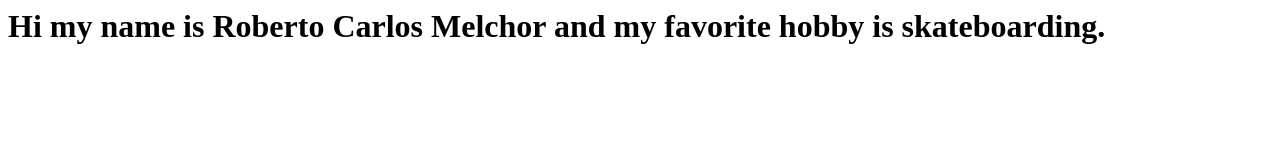
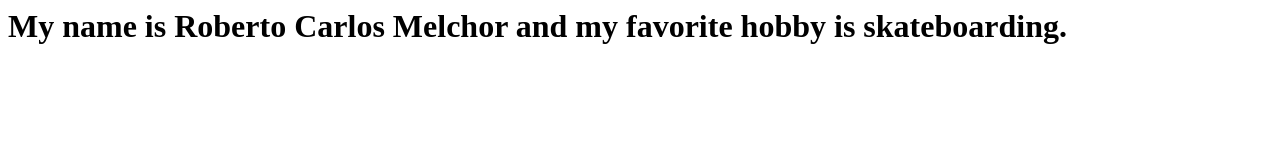
Before and after one commit to bertom1/Melchor_Roberto_ttp_static, a plain HTML site: page index.html in a window 1280 px wide. Drawn offline with Linux system fonts and the light colour scheme.

Commit message:
Update index.html

```diff
--- a/index.html
+++ b/index.html
@@ -1,5 +1,5 @@
 <html>
 <body>
-<h1>Hi my name is Roberto Carlos Melchor and my favorite hobby is skateboarding.</h1>
+<h1>My name is Roberto Carlos Melchor and my favorite hobby is skateboarding.</h1>
 </body>
 </html>
```
